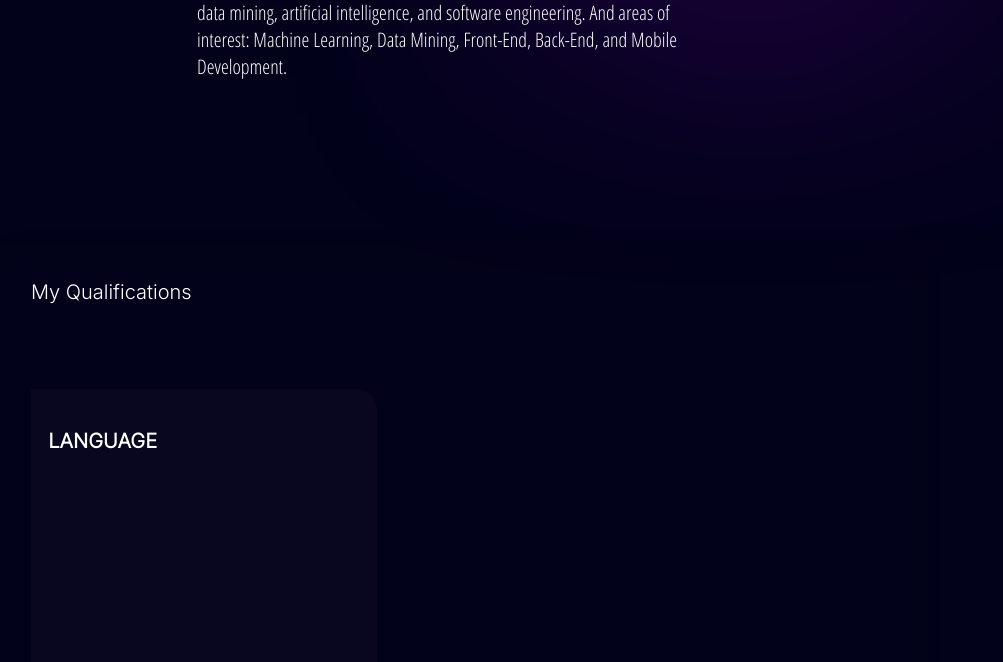
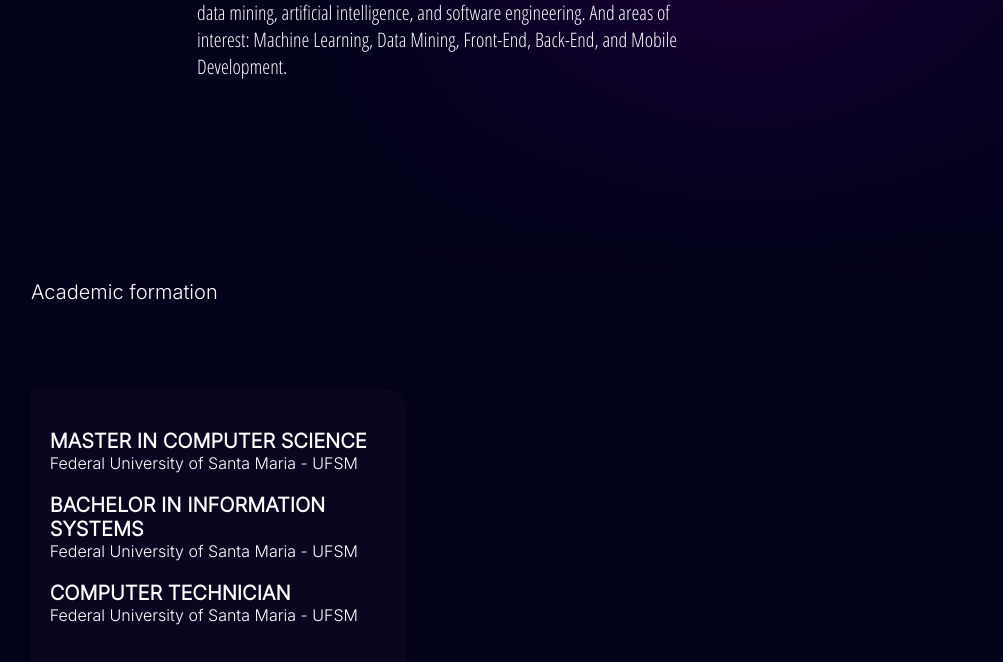
Before and after one commit to evandrolrff/evandrolrff.github.io, a React (Create React App) app in the folder portfolio/: page / in a window 1280 px wide. Shown: the part 796-1458 px from the top of the page, without its empty margins (179-1182 px from the left). Built offline with nearby package versions, Linux system fonts and the light colour scheme.

Commit message:
updated qualifications

```diff
--- a/portfolio/src/components/qualifications/qualifications.jsx
+++ b/portfolio/src/components/qualifications/qualifications.jsx
@@ -4,11 +4,18 @@ import React from 'react';
 const Qualification = () => {
     return (
         <div>
-            <span className='quali-text'>My Qualifications</span>
+            <span className='quali-text'>Academic formation</span>
             <div className='qualifications-container'>
                 <div className='qualification'>
-                    <div className='content html'>
-                        <h1>Language</h1>
+                    <div className='content'>
+                        <h1>MASTER IN COMPUTER SCIENCE</h1>
+                        <span>Federal University of Santa Maria - UFSM</span>
+
+                        <h1>BACHELOR IN INFORMATION SYSTEMS</h1>
+                        <span>Federal University of Santa Maria - UFSM</span>
+
+                        <h1>COMPUTER TECHNICIAN</h1>
+                        <span>Federal University of Santa Maria - UFSM</span>
                     </div>
                 </div>
             </div>
```
